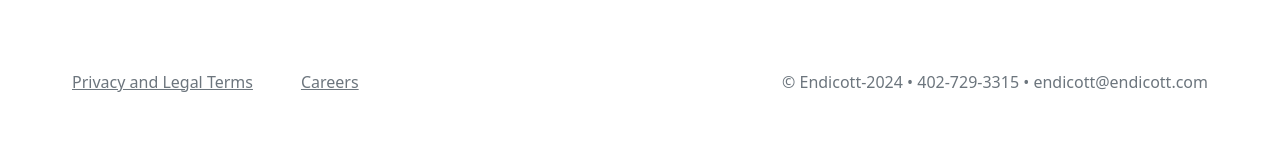
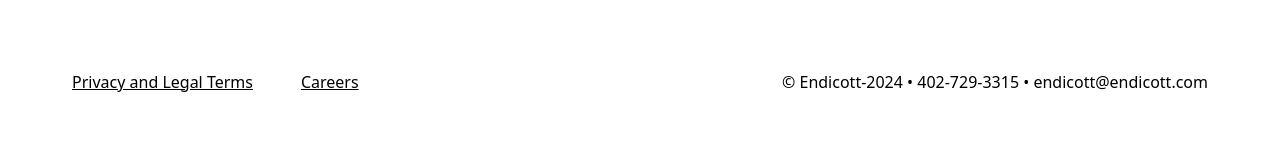
Before and after one commit to raglandgraphix/NextJS, a Next.js app: page /FaceBrick/Sizes in a window 1280 px wide. Shown: the part 1677-1833 px from the top of the page. Built offline with nearby package versions, Linux system fonts and the light colour scheme.

Commit message:
Update footer.tsx

```diff
--- a/src/app/component/footer.tsx
+++ b/src/app/component/footer.tsx
@@ -9,12 +9,12 @@ export default function footer({pageSetUp}:FooterProps){
         <div className="container-fluid">
             <div className="row mt-5">
     <div className="col-12 col-lg-6 d-flex justify-content-center justify-content-lg-start">
-      <a href="#" className="text-secondary d-inline-block me-lg-5 ms-lg-5">Privacy and Legal Terms </a>
-      <a href="#" className="text-secondary d-inline-block  ">Careers </a>
+      <a href="#" className={`${pageSetUp==='light'? 'text-black':'text-white'} d-inline-block me-lg-5 ms-lg-5`}>Privacy and Legal Terms </a>
+      <a href="#" className={`${pageSetUp==='light'? 'text-black':'text-white'} d-inline-block  `}>Careers </a>
     </div>
     <div className="col d-flex justify-content-center justify-content-lg-end">
     {/* we need to write js that will set the year to the current year */}
-      <p className="text-secondary me-5 ms-5 mt-5 ms-lg-0 mt-lg-0">© Endicott-2024 • 402-729-3315 • endicott@endicott.com</p>
+      <p className={`${pageSetUp==='light'? 'text-black':'text-white'} me-5 ms-5 mt-5 ms-lg-0 mt-lg-0`}>© Endicott-2024 • 402-729-3315 • endicott@endicott.com</p>
     </div>
   </div>
   <div className="row">
```
